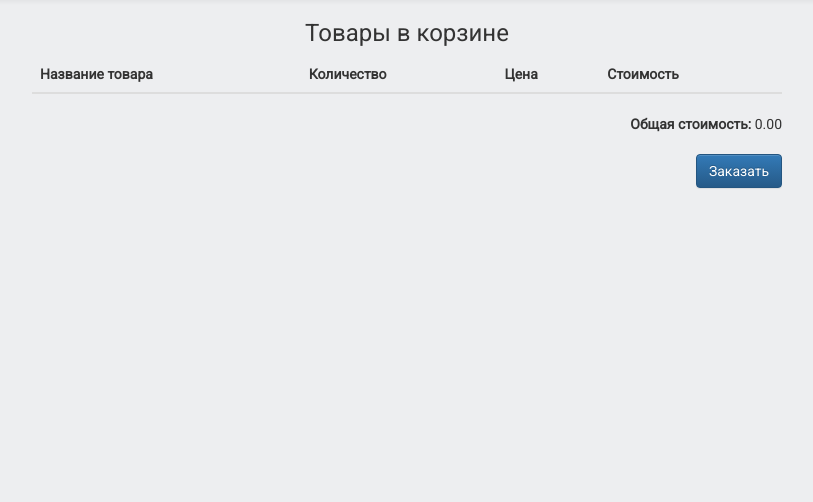
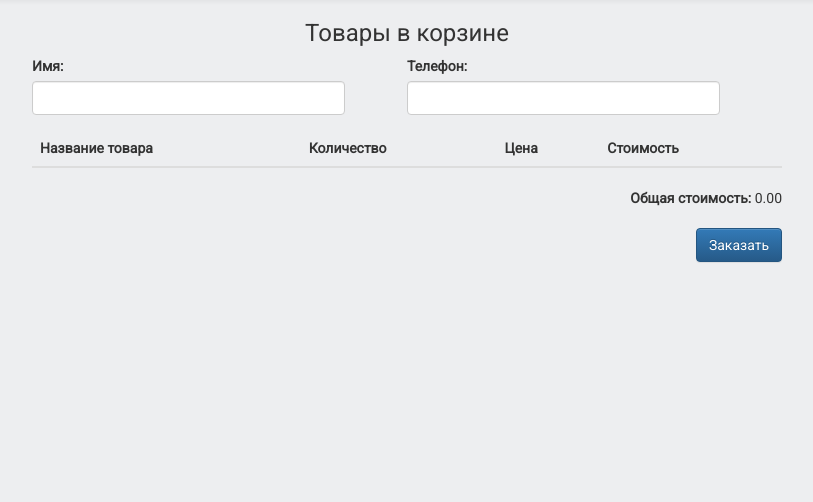
Before and after one commit to Pavaev/django_shop, a Django app: template templates/orders/checkout.html in a window 1280 px wide. Shown: the part 70-572 px from the top of the page, without its empty margins (233-1046 px from the left). Run offline with Django 3.2, Linux system fonts and the light colour scheme; the template is opened without the code that fills it: values that come from a table or form of the project are taken from there, others are empty; tables that the repository leaves empty hold one stand-in row (values such as "Sample post"); lists and menus that the app fills with data are empty; some libraries are stand-ins or nearby versions.

Commit message:
Checkout page(backend)

```diff
--- /dev/null
+++ b/orders/forms.py
@@ -0,0 +1,6 @@
+from django.forms import forms, CharField
+
+
+class CheckoutContactForm(forms.Form):
+    name = CharField(required=True)
+    phone = CharField(required=True)
--- a/static/css/style.css
+++ b/static/css/style.css
@@ -152,3 +152,7 @@
 .navbar-total-amount {
     text-align: right;
 }
+
+.form-error {
+    color: red;
+}
--- a/templates/orders/checkout.html
+++ b/templates/orders/checkout.html
@@ -7,8 +7,28 @@
         <div class="row">
             <div class="col-lg-8 col-lg-offset-2">
                 <h3 class="text-center">Товары в корзине</h3>
-                <form method="POST">
-                {% csrf_token %}
+                <form class="form-horizontal" method="POST">
+                    {% csrf_token %}
+
+
+                    <div class="col-lg-5">
+                        <div class="form-group">
+                            <span class="form-error">{{ contact_form.phone.errors }}</span>
+
+                            <label>Имя: </label>
+                            <input type="text" value="{{ request.POST.name }}"
+                                   name="{{ contact_form.name.html_name }}" class="form-control">
+                        </div>
+                    </div>
+                    <div class="col-lg-5 col-lg-offset-1">
+                        <div class="form-group">
+                            <span class="form-error">{{ contact_form.phone.errors }}</span>
+
+                            <label>Телефон: </label>
+                            <input type="text" value="{{ request.POST.phone }}"
+                                   name="{{ contact_form.phone.html_name }}" class="form-control phone">
+                        </div>
+                    </div>
                     <table class="table">
                         <thead>
                         <tr>
@@ -26,8 +46,9 @@
                                     {{ product_in_basket.product.name }}
                                 </td>
                                 <td>
-                                        <input class="product-in-basket-count" type="number"
-                                           value="{{ product_in_basket.count }}" min="1">
+                                    <input class="product-in-basket-count" type="number"
+                                           value="{{ product_in_basket.count }}" min="1"
+                                           name="product_in_basket_{{ product_in_basket.id }}">
 
                                 </td>
                                 <td>
```
Also changed, not shown: orders/models.py (+5 -3 lines), orders/views.py (+28 -3 lines), orders/migrations/0010_order_user.py (added), orders/migrations/0011_auto_20180228_1948.py (added).
